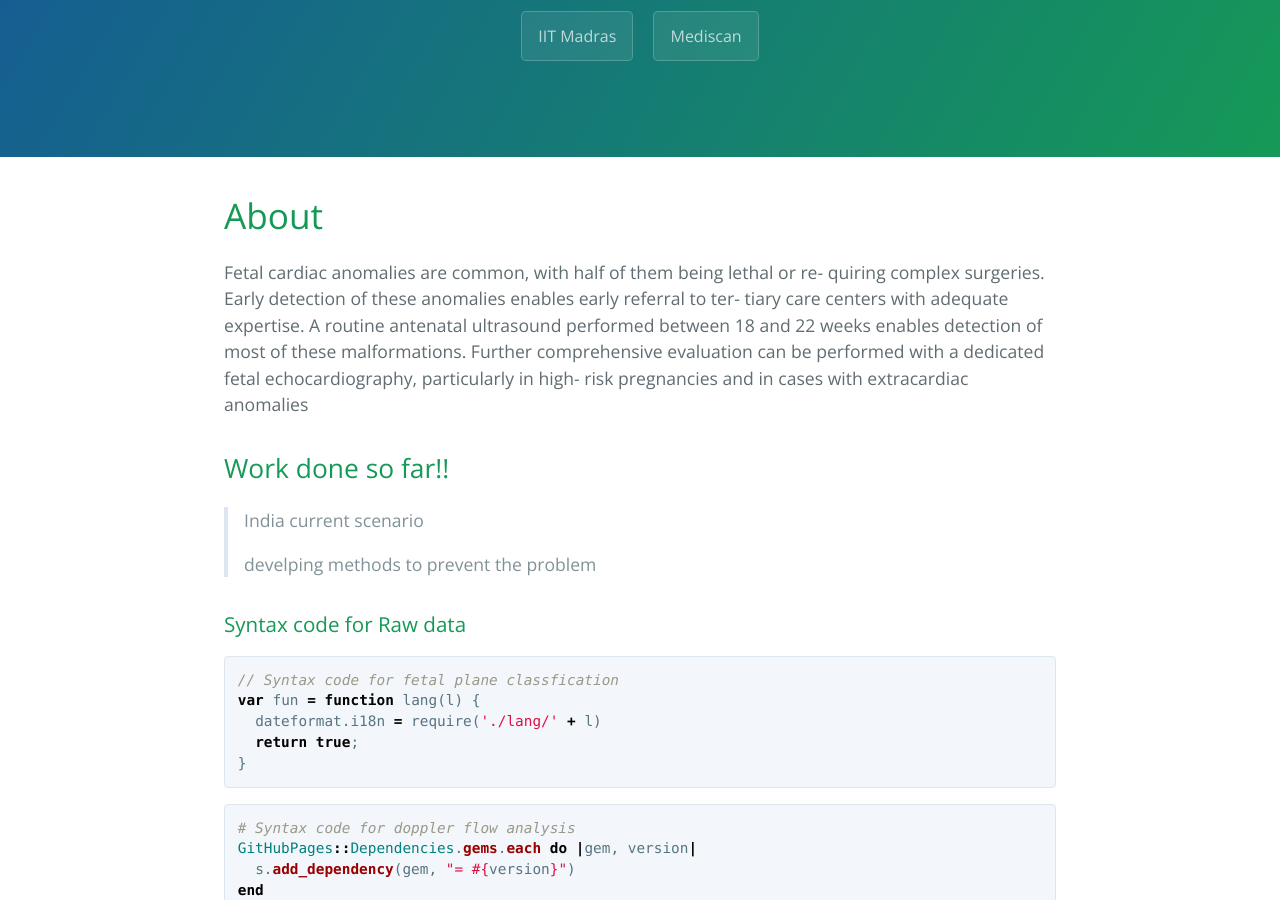
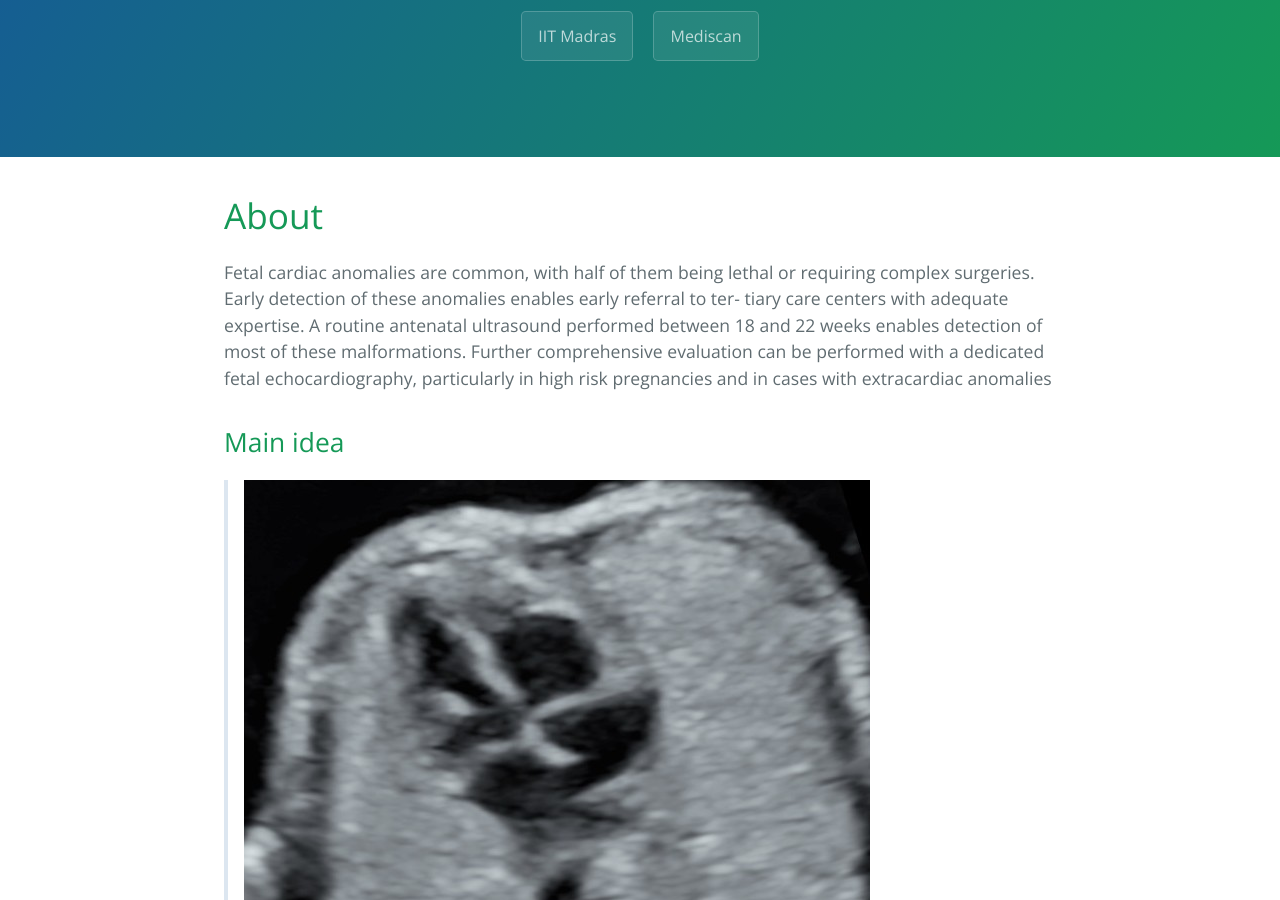
Before and after one commit to fetalheart/fetalheart.github.io, a Jekyll site: the page index.html, which Jekyll copies as it is, in a window 1280 px wide and 900 px high, scrolled down 288 px. Built offline with Jekyll 4.4.1, drawn with Linux system fonts in a browser that asks for light colours.

Commit message:
corrected

```diff
--- a/index.html
+++ b/index.html
@@ -39,19 +39,20 @@
     <main id="content" class="main-content" role="main">
       <h1 id="header-1">About</h1>
 
-<p>Fetal cardiac anomalies are common, with half of them being lethal or re-
-  quiring complex surgeries. Early detection of these anomalies enables early referral to ter-
+<p>Fetal cardiac anomalies are common, with half of them being lethal or
+  requiring complex surgeries. Early detection of these anomalies enables early referral to ter-
   tiary care centers with adequate expertise. A routine antenatal ultrasound performed between
   18 and 22 weeks enables detection of most of these malformations. Further comprehensive
-  evaluation can be performed with a dedicated fetal echocardiography, particularly in high-
-  risk pregnancies and in cases with extracardiac anomalies</p>
+  evaluation can be performed with a dedicated fetal echocardiography, particularly in
+  high risk pregnancies and in cases with extracardiac anomalies</p>
 
-<h2 id="header-2">Work done so far!!</h2>
+<h2 id="header-2">Main idea</h2>
 
 <blockquote>
-  <p>India current scenario</p>
+  <p></p>
+  <p><img src="/images/2.jpg" ></p>
 
-  <p>develping methods to prevent the problem</p>
+  <p></p>
 </blockquote>
 
 <h3 id="header-3">Syntax code for Raw data</h3>
```
